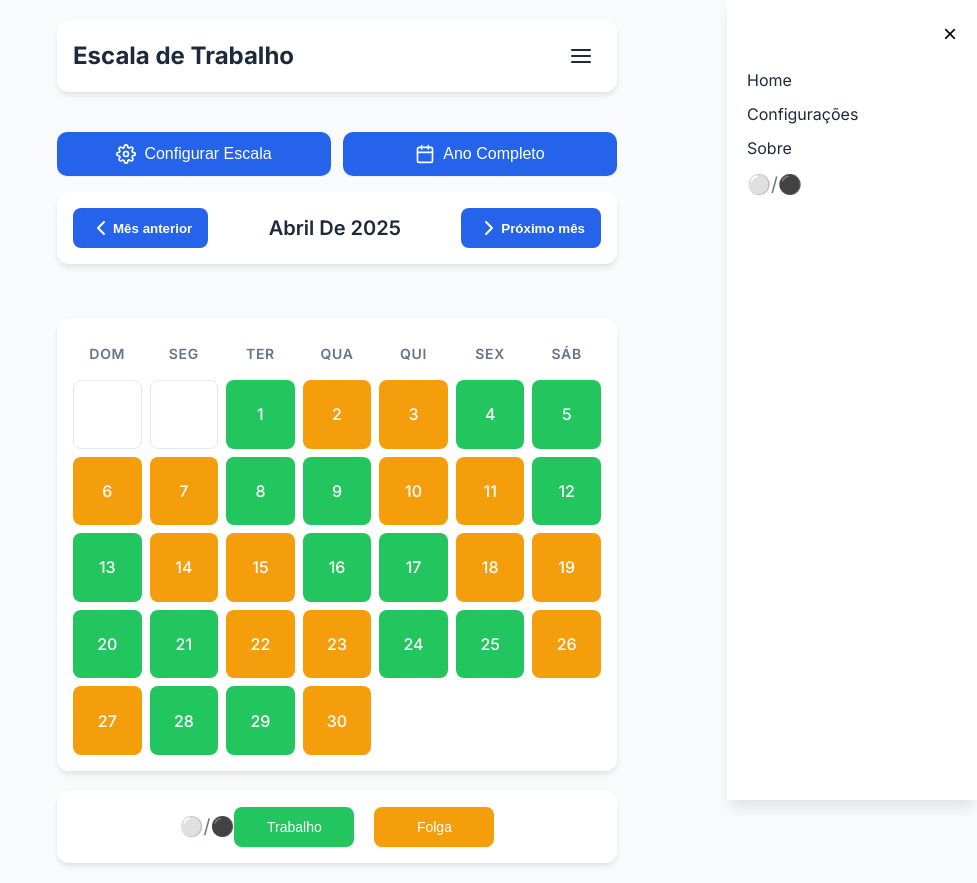
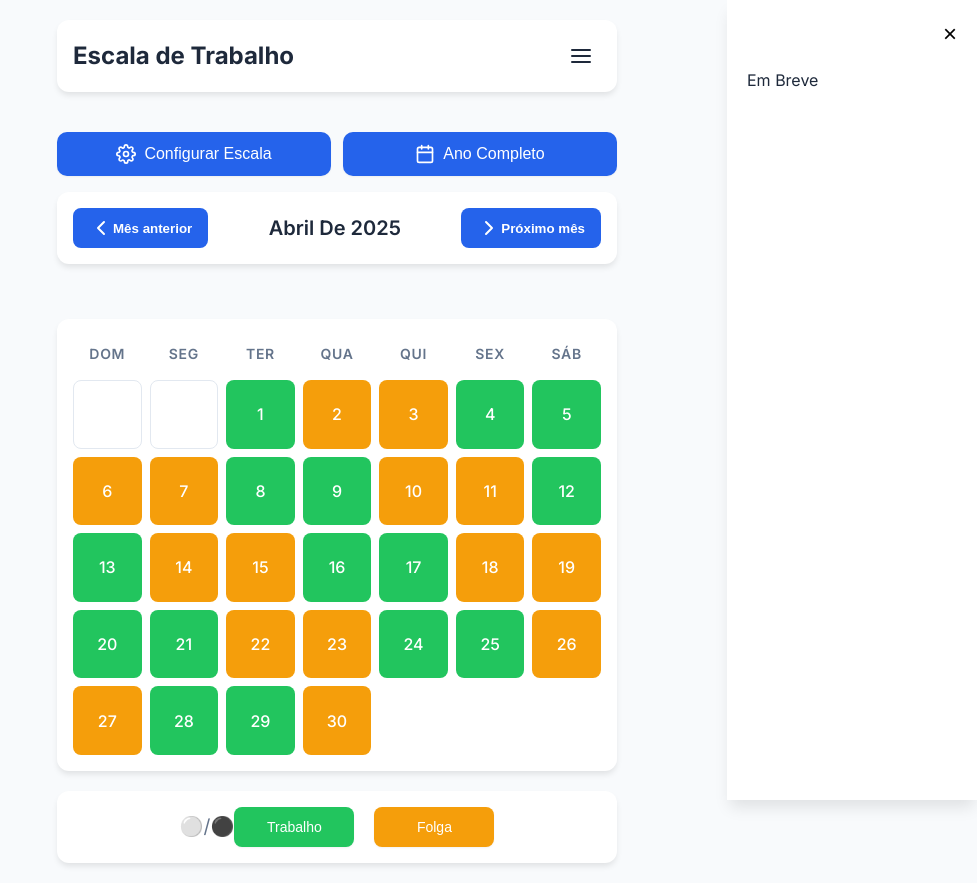
Before and after one commit to Bosguega/EscalaTrabalho, a plain HTML site: page index.html in a window 1280 px wide. Both pictures are taken after a click on the button "Menu". Shown: the whole page, without its empty margins (303-1280 px from the left). Drawn offline with Linux system fonts and the light colour scheme.

Commit message:
correcoes e funcional

```diff
--- a/index.html
+++ b/index.html
@@ -146,17 +146,10 @@
     <button class="close-btn" id="closeSidebar">&times;</button>
     <nav class="sidebar-nav">
       <ul>
-        <li><a href="#">Home</a></li>
-        <li><a href="#">Configurações</a></li>
-        <li><a href="#">Sobre</a></li>
-      </ul>
+        <li><a href="#">Em Breve</a></li>
+              </ul>
     </nav>
-    <div class="tema-container">
-      <span class="tema-icone">⚪</span>
-      <span class="tema-separador"> / </span>
-      <span class="tema-icone">⚫</span>
-    </div>
-  </div>
+      </div>
 
   <script src="script.js"></script>
 </body>
--- a/script.js
+++ b/script.js
@@ -922,6 +922,16 @@ document.addEventListener('DOMContentLoaded', () => {
     sidebar.classList.remove('open');
   });
 
+  // Fecha a sidebar ao clicar fora dela
+   document.addEventListener('click', (event) => {
+    const isClickInsideSidebar = sidebar.contains(event.target);
+    const isClickOnToggle = menuToggle.contains(event.target);
+
+    if (!isClickInsideSidebar && !isClickOnToggle) {
+      sidebar.classList.remove('open');
+    }
+   });
+
   temaContainer.addEventListener('click', alternarTema);
 });
 
```
